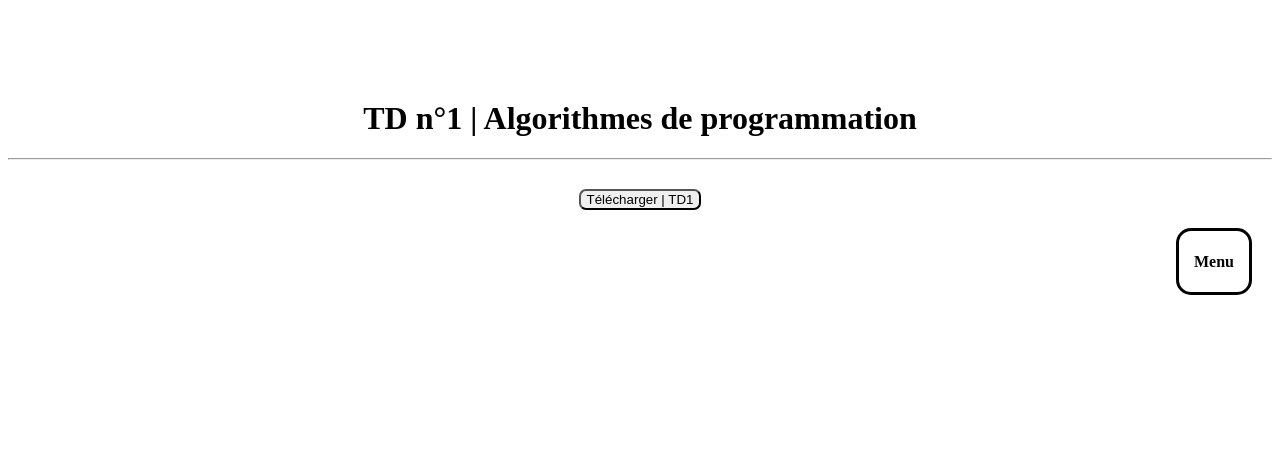
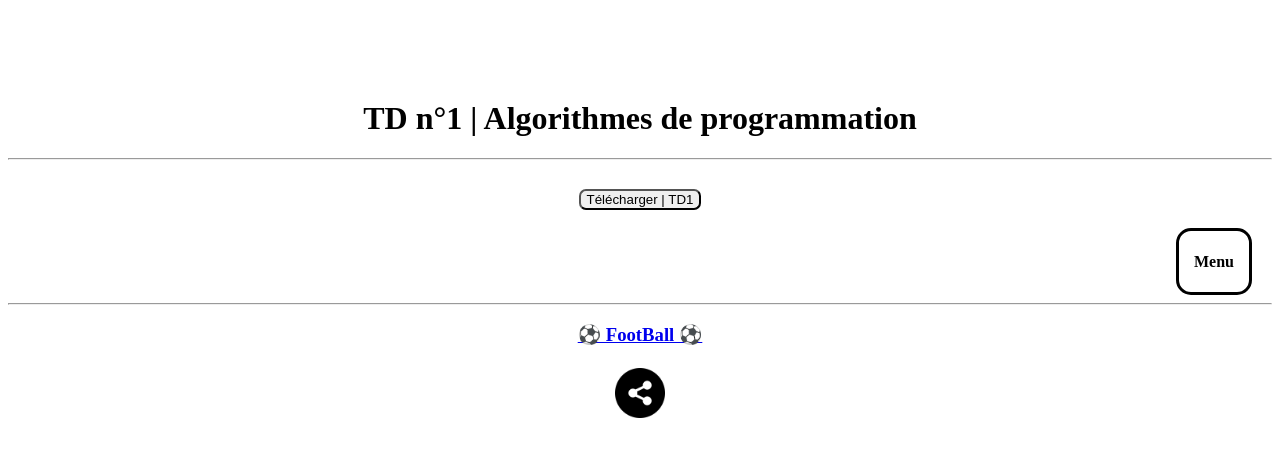
Before and after one commit to Travail1STI2D1/TP-IT, a website: page td1.html in a window 1280 px wide. Drawn offline with Linux system fonts and the light colour scheme.

Commit message:
beta partage

```diff
--- a/td1.html
+++ b/td1.html
@@ -17,6 +17,13 @@
     <div class="bmenu" onclick="redirigerVersNouvellePage()">
         <h4>Menu</h4>
     </div>
+        <HR>
+            <div class="centre">
+        <a href="https://scratch.mit.edu/projects/695741413/fullscreen/" target="_blank"><h3>⚽ FootBall ⚽</h3></a>
+        <button class="share-button" onclick="copierLien()" style="border:none; background-color: rgba(52, 152, 219, 0);;">
+            <img src="logo-partage.png" alt="Logo Partage" class="share-icon" style="height: 50px;">
+        </button>
+    </div>
     <script src="index.js"></script>
 </body>
 </html>
```
